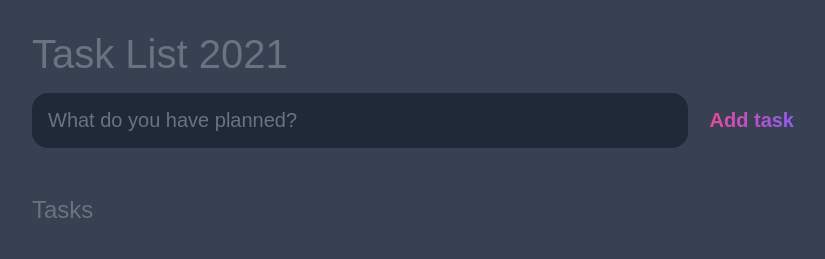
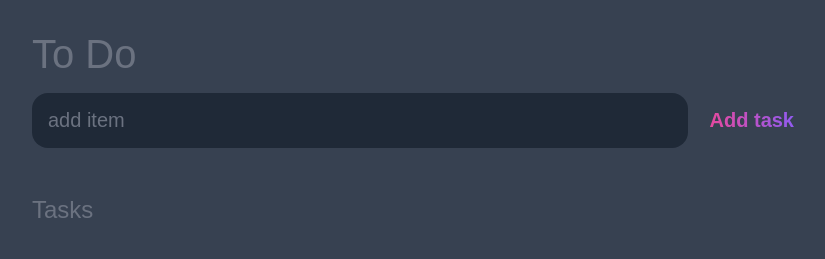
Before and after one commit to jdGranicus/jdgranicus.github.io., a plain HTML site: page index.html in a window 1280 px wide. Shown: the whole page, without its empty margins (224-1049 px from the left). Drawn offline with Linux system fonts and the light colour scheme.

Commit message:
update html

```diff
--- a/index.html
+++ b/index.html
@@ -11,13 +11,13 @@
 <body>
 
 	<header>
-		<h1>Task List 2021</h1>
+		<h1>To Do</h1>
 		<form id="new-task-form">
 			<input
 				type="text"
 				name="new-task-input"
 				id="new-task-input"
-				placeholder="What do you have planned?" />
+				placeholder="add item" />
 			<input
 				type="submit"
 				id="new-task-submit"
```
